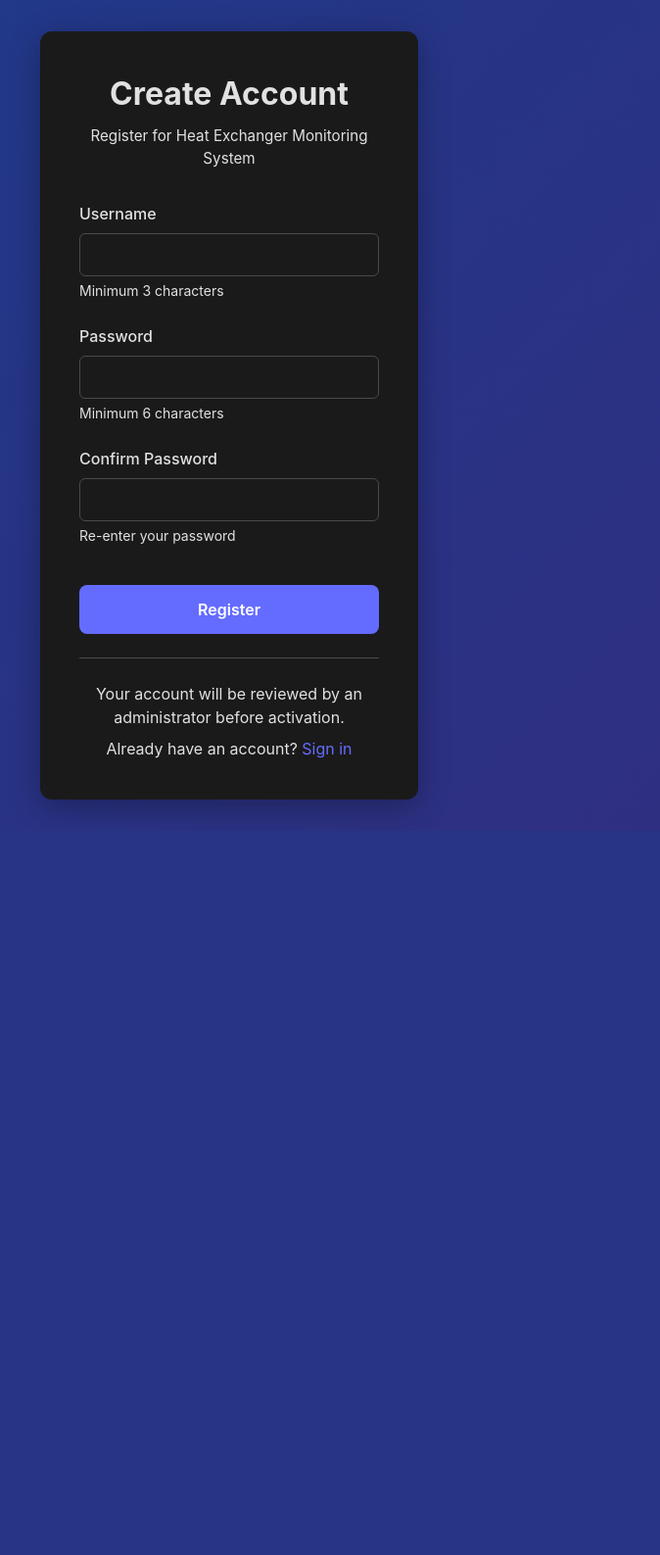
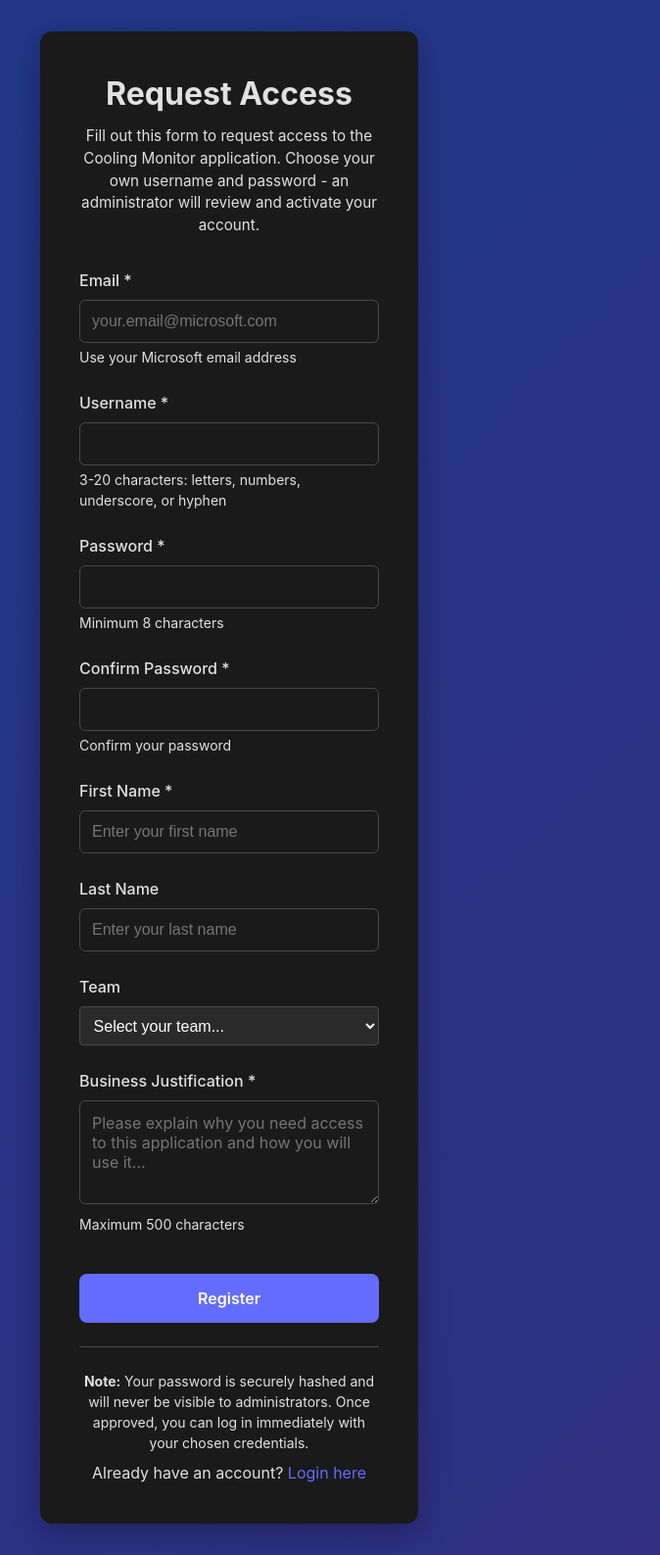
Before and after one commit to JarrettJones/Cooling-Monitor, a FastAPI app: page /register in a window 1280 px wide. Shown: the whole page at 98% size, without its empty margins (406-1080 px from the left). Before the commit the page ends 834 px from the top, so only its background shows below. Run offline with FastAPI, Linux system fonts and the light colour scheme; parts of the project's set-up code (start-up, migrations or seed data) failed here and were passed over.

Commit message:
Add detailed user registration form with email, names, team, and justification

```diff
--- a/app/routers/auth.py
+++ b/app/routers/auth.py
@@ -177,6 +177,34 @@ async def register(
             detail="Passwords do not match"
         )
 
+    # Validate password length
+    if len(register_data.password) < 8:
+        raise HTTPException(
+            status_code=status.HTTP_400_BAD_REQUEST,
+            detail="Password must be at least 8 characters"
+        )
+
+    # Validate username format
+    if not register_data.username or len(register_data.username) < 3 or len(register_data.username) > 20:
+        raise HTTPException(
+            status_code=status.HTTP_400_BAD_REQUEST,
+            detail="Username must be 3-20 characters"
+        )
+
+    # Validate email is Microsoft domain
+    if not register_data.email.lower().endswith('@microsoft.com'):
+        raise HTTPException(
+            status_code=status.HTTP_400_BAD_REQUEST,
+            detail="Please use your Microsoft email address"
+        )
+
+    # Validate business justification length
+    if len(register_data.business_justification) > 500:
+        raise HTTPException(
+            status_code=status.HTTP_400_BAD_REQUEST,
+            detail="Business justification must be 500 characters or less"
+        )
+
     # Check if username already exists
     result = await db.execute(
         select(User).where(User.username == register_data.username)
@@ -189,10 +217,27 @@ async def register(
             detail="Username already taken"
         )
 
+    # Check if email already exists
+    result = await db.execute(
+        select(User).where(User.email == register_data.email)
+    )
+    existing_email = result.scalar_one_or_none()
+
+    if existing_email:
+        raise HTTPException(
+            status_code=status.HTTP_400_BAD_REQUEST,
+            detail="Email already registered"
+        )
+
     # Create new user (inactive by default)
     new_user = User(
         username=register_data.username,
+        email=register_data.email,
         hashed_password=User.hash_password(register_data.password),
+        first_name=register_data.first_name,
+        last_name=register_data.last_name,
+        team=register_data.team,
+        business_justification=register_data.business_justification,
         is_admin=False,
         is_active=False  # Requires admin approval
     )
--- a/templates/register.html
+++ b/templates/register.html
@@ -126,8 +126,8 @@
     <div class="register-container">
         <div class="register-card">
             <div class="register-header">
-                <h1>Create Account</h1>
-                <p>Register for Heat Exchanger Monitoring System</p>
+                <h1>Request Access</h1>
+                <p>Fill out this form to request access to the Cooling Monitor application. Choose your own username and password - an administrator will review and activate your account.</p>
             </div>
 
             <div id="errorMessage" class="error-message"></div>
@@ -135,32 +135,69 @@
 
             <form id="registerForm">
                 <div class="form-group">
-                    <label for="username">Username</label>
-                    <input type="text" id="username" name="username" required minlength="3" maxlength="50" autocomplete="username">
-                    <small>Minimum 3 characters</small>
+                    <label for="email">Email *</label>
+                    <input type="email" id="email" name="email" required placeholder="your.email@microsoft.com">
+                    <small>Use your Microsoft email address</small>
                 </div>
 
                 <div class="form-group">
-                    <label for="password">Password</label>
-                    <input type="password" id="password" name="password" required minlength="6" autocomplete="new-password">
-                    <small>Minimum 6 characters</small>
+                    <label for="username">Username *</label>
+                    <input type="text" id="username" name="username" required minlength="3" maxlength="20" pattern="[a-zA-Z0-9_-]+" autocomplete="username">
+                    <small>3-20 characters: letters, numbers, underscore, or hyphen</small>
                 </div>
 
                 <div class="form-group">
-                    <label for="confirmPassword">Confirm Password</label>
-                    <input type="password" id="confirmPassword" name="confirmPassword" required minlength="6" autocomplete="new-password">
-                    <small>Re-enter your password</small>
+                    <label for="password">Password *</label>
+                    <input type="password" id="password" name="password" required minlength="8" autocomplete="new-password">
+                    <small>Minimum 8 characters</small>
+                </div>
+
+                <div class="form-group">
+                    <label for="confirmPassword">Confirm Password *</label>
+                    <input type="password" id="confirmPassword" name="confirmPassword" required minlength="8" autocomplete="new-password">
+                    <small>Confirm your password</small>
+                </div>
+
+                <div class="form-group">
+                    <label for="firstName">First Name *</label>
+                    <input type="text" id="firstName" name="firstName" required placeholder="Enter your first name">
+                </div>
+
+                <div class="form-group">
+                    <label for="lastName">Last Name</label>
+                    <input type="text" id="lastName" name="lastName" placeholder="Enter your last name">
+                </div>
+
+                <div class="form-group">
+                    <label for="team">Team</label>
+                    <select id="team" name="team">
+                        <option value="">Select your team...</option>
+                        <option value="Data Center Operations">Data Center Operations</option>
+                        <option value="Facilities">Facilities</option>
+                        <option value="Engineering">Engineering</option>
+                        <option value="IT Operations">IT Operations</option>
+                        <option value="Management">Management</option>
+                        <option value="Other">Other</option>
+                    </select>
+                </div>
+
+                <div class="form-group">
+                    <label for="businessJustification">Business Justification *</label>
+                    <textarea id="businessJustification" name="businessJustification" required maxlength="500" rows="4"
+                              placeholder="Please explain why you need access to this application and how you will use it..."
+                              style="width: 100%; padding: 0.75rem; background: var(--bg-secondary); border: 1px solid var(--border-color); border-radius: 6px; color: var(--text-primary); font-size: 1rem; font-family: inherit; resize: vertical;"></textarea>
+                    <small>Maximum 500 characters</small>
                 </div>
 
                 <button type="submit" class="btn btn-primary btn-register">Register</button>
             </form>
 
             <div class="register-footer">
-                <p style="color: var(--text-secondary); margin-bottom: 0.5rem;">
-                    Your account will be reviewed by an administrator before activation.
+                <p style="color: var(--text-secondary); margin-bottom: 0.5rem; font-size: 0.875rem;">
+                    <strong>Note:</strong> Your password is securely hashed and will never be visible to administrators. Once approved, you can log in immediately with your chosen credentials.
                 </p>
                 <p>
-                    Already have an account? <a href="#" id="loginLink">Sign in</a>
+                    Already have an account? <a href="#" id="loginLink">Login here</a>
                 </p>
             </div>
         </div>
@@ -175,9 +212,14 @@
         document.getElementById('registerForm').addEventListener('submit', async (e) => {
             e.preventDefault();
 
+            const email = document.getElementById('email').value;
             const username = document.getElementById('username').value;
             const password = document.getElementById('password').value;
             const confirmPassword = document.getElementById('confirmPassword').value;
+            const firstName = document.getElementById('firstName').value;
+            const lastName = document.getElementById('lastName').value;
+            const team = document.getElementById('team').value;
+            const businessJustification = document.getElementById('businessJustification').value;
 
             // Clear messages
             document.getElementById('errorMessage').style.display = 'none';
@@ -189,6 +231,18 @@
                 return;
             }
 
+            // Validate email domain
+            if (!email.toLowerCase().endsWith('@microsoft.com')) {
+                showError('Please use your Microsoft email address');
+                return;
+            }
+
+            // Validate password length
+            if (password.length < 8) {
+                showError('Password must be at least 8 characters');
+                return;
+            }
+
             try {
                 const response = await fetch(`${API_BASE}/auth/register`, {
                     method: 'POST',
@@ -196,9 +250,14 @@
                         'Content-Type': 'application/json'
                     },
                     body: JSON.stringify({
+                        email,
                         username,
                         password,
-                        confirm_password: confirmPassword
+                        confirm_password: confirmPassword,
+                        first_name: firstName,
+                        last_name: lastName || null,
+                        team: team || null,
+                        business_justification: businessJustification
                     })
                 });
 
@@ -207,9 +266,9 @@
                 if (response.ok) {
                     showSuccess(data.message);
                     // Disable form
-                    document.getElementById('registerForm').querySelectorAll('input, button').forEach(el => el.disabled = true);
-                    // Redirect to login after 3 seconds
-                    setTimeout(() => navigateTo('/login'), 3000);
+                    document.getElementById('registerForm').querySelectorAll('input, button, select, textarea').forEach(el => el.disabled = true);
+                    // Redirect to login after 5 seconds
+                    setTimeout(() => navigateTo('/login'), 5000);
                 } else {
                     showError(data.detail || 'Registration failed');
                 }
```
Also changed, not shown: app/models/user.py (+16 -1 lines), app/routers/users.py (+22 -0 lines), migrate_user_active.py (+49 -10 lines), static/js/users.js (+24 -0 lines), 1 other file.
